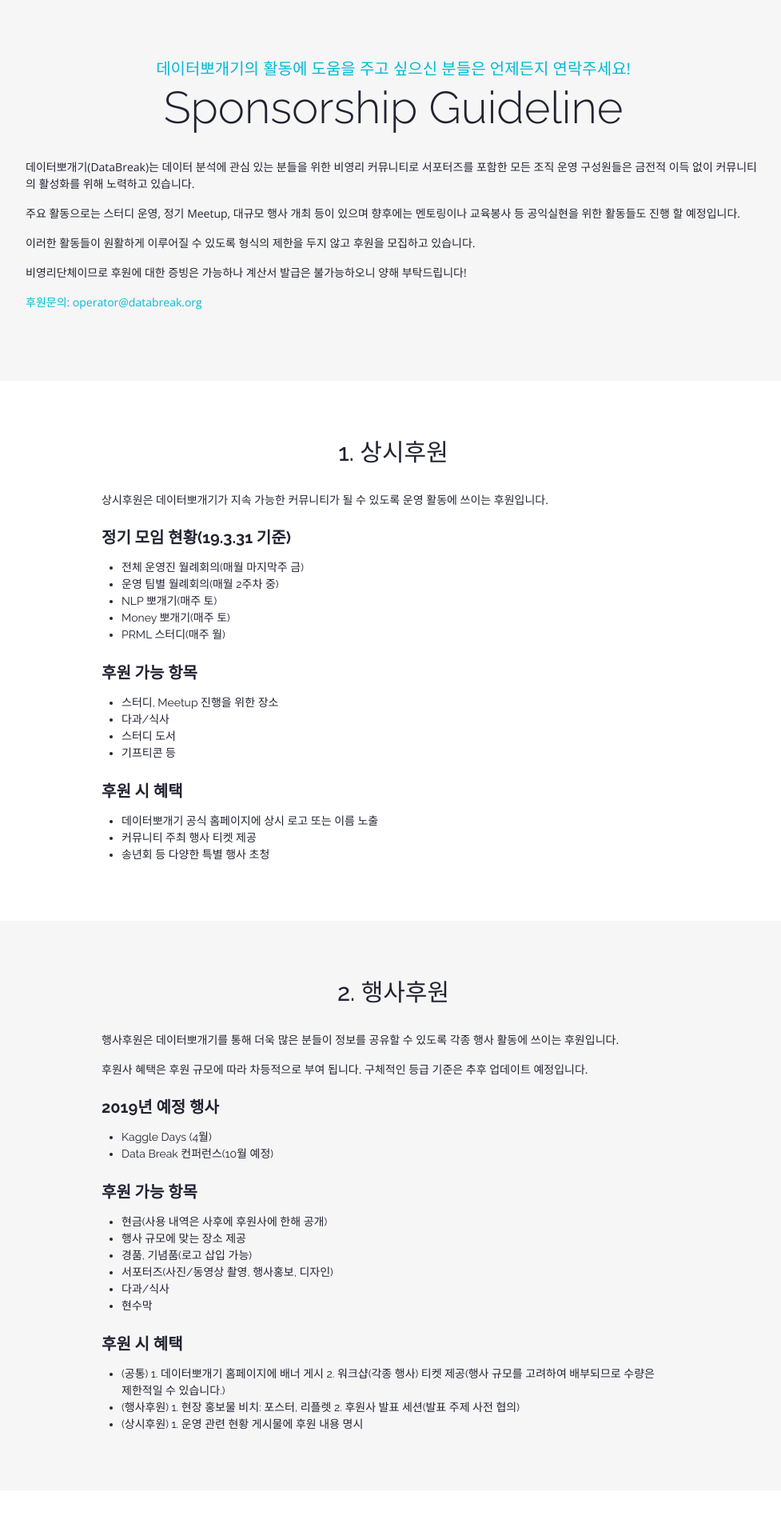
After one commit to lynn-hong/kagglebreak, a Django app: page /sponsor/ in a window 1280 px wide. The commit adds this page. Shown: the part 287-2207 px from the top of the page at 80% size, without its empty margins (148-1125 px from the left). Run offline with Django 3.2, Linux system fonts and the light colour scheme; data that the repository does not hold is empty; parts of the project's set-up code (start-up, migrations or seed data) failed here and were passed over; some libraries are stand-ins or nearby versions.

Commit message:
스폰서십 페이지 추가, 리스트 디자인 요소 추가(#36)

```diff
--- a/website/static/css/my.css
+++ b/website/static/css/my.css
@@ -1,11 +1,9 @@
 th, td {
     padding: 15px;
 }
-
 .competition_table{
     font-size: 18px;
 }
-
 .header-opacity:before{
     content: '';
     position: absolute;
@@ -15,3 +13,16 @@
     bottom: 0;
     background: rgba(0,0,0,0.5);
 }
+.mylist {
+    list-style: disc;
+    font-size: 14px;
+    padding: 0 25px;
+}
+.padding_short {
+    padding-top: 4.5rem;
+    padding-bottom: 4.5rem;
+}
+.title-h4 {
+    margin: 25px 0 15px 0;
+    font-weight: bold;
+}
--- /dev/null
+++ b/website/templates/website/sponsor_detail.html
@@ -0,0 +1,137 @@
+{% extends "website/base.html" %}
+{% load staticfiles %}
+
+{% block page_content %}
+
+<!--page Header-->
+<section class="page-header parallaxie padding_top center-block header-opacity"
+         style="padding-top: 4.5rem;
+                background: url({% static 'images/kagglebreak/sponsor_detail2.jpg' %}) no-repeat;
+                background-size: cover;">
+   <div class="container">
+      <div class="row">
+         <div class="col-sm-12">
+            <div class="page-titles text-center">
+               <h2 class="whitecolor font-light bottom30">Sponsor</h2>
+               <ul class="breadcrumb justify-content-center">
+                 <li class="breadcrumb-item"><a href="{% url 'index' %}">Home</a></li>
+                 <li class="breadcrumb-item active" aria-current="page">Sponsor</li>
+               </ul>
+            </div>
+         </div>
+      </div>
+   </div>
+</section>
+<!--page Header ends-->
+
+<!-- Sponsorship guideline -->
+<section id="sponsorship" class="padding padding_short bglight">
+ <div class="container">
+    <div class="row">
+       <div class="col-md-8 offset-md-2 col-sm-12 text-center">
+          <div class="heading-title wow fadeInUp" data-wow-delay="150ms">
+             <span>데이터뽀개기의 활동에 도움을 주고 싶으신 분들은 언제든지 연락주세요!</span>
+             <h2 class="darkcolor bottom30">Sponsorship Guideline</h2>
+          </div>
+       </div>
+    </div>
+    <div class="row">
+       <div class="col-md-10 offset-md-1 col-sm-12 darkcolor wow fadeInUp" data-wow-delay="150ms">
+         <p>데이터뽀개기(DataBreak)는 데이터 분석에 관심 있는 분들을 위한 비영리 커뮤니티로
+            서포터즈를 포함한 모든 조직 운영 구성원들은 금전적 이득 없이 커뮤니티의 활성화를 위해 노력하고 있습니다.</p>
+         <p>주요 활동으로는 스터디 운영, 정기 Meetup, 대규모 행사 개최 등이 있으며
+            향후에는 멘토링이나 교육봉사 등 공익실현을 위한 활동들도 진행 할 예정입니다.</p>
+         <p>이러한 활동들이 원활하게 이루어질 수 있도록 형식의 제한을 두지 않고 후원을 모집하고 있습니다.</p>
+         <p>비영리단체이므로 후원에 대한 증빙은 가능하나 계산서 발급은 불가능하오니 양해 부탁드립니다!</p>
+          <p style="color: #00bcd4">후원문의: operator@databreak.org</p>
+       </div>
+    </div>
+ </div>
+</section>
+<!-- Competitions ends-->
+
+<section class="padding padding_short">
+ <div class="container">
+    <div class="row">
+       <div class="col-md-8 offset-md-2 col-sm-12 text-center">
+          <div class="heading-title wow fadeInUp" data-wow-delay="150ms">
+            <h3 class="darkcolor bottom30">1. 상시후원</h3>
+          </div>
+       </div>
+    </div>
+    <div class="row">
+       <div class="col-md-8 offset-md-2 col-sm-12 darkcolor wow fadeInUp" data-wow-delay="150ms">
+          <p>상시후원은 데이터뽀개기가 지속 가능한 커뮤니티가 될 수 있도록 운영 활동에 쓰이는 후원입니다.</p>
+          <h4 class="title-h4">정기 모임 현황(19.3.31 기준)</h4>
+          <ul class="mylist">
+             <li>전체 운영진 월례회의(매월 마지막주 금)</li>
+             <li>운영 팀별 월례회의(매월 2주차 중)</li>
+             <li>NLP 뽀개기(매주 토)</li>
+             <li>Money 뽀개기(매주 토)</li>
+             <li>PRML 스터디(매주 월)</li>
+          </ul>
+
+          <h4 class="title-h4">후원 가능 항목</h4>
+          <ul class="mylist">
+             <li>스터디, Meetup 진행을 위한 장소</li>
+             <li>다과/식사</li>
+             <li>스터디 도서</li>
+             <li>기프티콘 등</li>
+          </ul>
+
+          <h4 class="title-h4">후원 시 혜택</h4>
+          <ul class="mylist">
+             <li>데이터뽀개기 공식 홈페이지에 상시 로고 또는 이름 노출</li>
+             <li>커뮤니티 주최 행사 티켓 제공</li>
+             <li>송년회 등 다양한 특별 행사 초청</li>
+          </ul>
+
+       </div>
+    </div>
+ </div>
+</section>
+
+<section class="padding bglight padding_short">
+ <div class="container">
+    <div class="row">
+       <div class="col-md-8 offset-md-2 col-sm-12 text-center">
+          <div class="heading-title wow fadeInUp" data-wow-delay="150ms">
+            <h3 class="darkcolor bottom30">2. 행사후원</h3>
+          </div>
+       </div>
+    </div>
+    <div class="row">
+       <div class="col-md-8 offset-md-2 col-sm-12 darkcolor wow fadeInUp" data-wow-delay="150ms">
+          <p>행사후원은 데이터뽀개기를 통해 더욱 많은 분들이 정보를 공유할 수 있도록 각종 행사 활동에 쓰이는 후원입니다.</p>
+          <p>후원사 혜택은 후원 규모에 따라 차등적으로 부여 됩니다. 구체적인 등급 기준은 추후 업데이트 예정입니다.</p>
+          <h4 class="title-h4">2019년 예정 행사</h4>
+          <ul class="mylist">
+             <li>Kaggle Days (4월)</li>
+             <li>Data Break 컨퍼런스(10월 예정)</li>
+          </ul>
+
+          <h4 class="title-h4">후원 가능 항목</h4>
+          <ul class="mylist">
+             <li>현금(사용 내역은 사후에 후원사에 한해 공개)</li>
+             <li>행사 규모에 맞는 장소 제공</li>
+             <li>경품, 기념품(로고 삽입 가능)</li>
+             <li>서포터즈(사진/동영상 촬영, 행사홍보, 디자인)</li>
+             <li>다과/식사</li>
+             <li>현수막</li>
+          </ul>
+
+          <h4 class="title-h4">후원 시 혜택</h4>
+          <ul class="mylist">
+             <li>(공통) 1. 데이터뽀개기 홈페이지에 배너 게시 2. 워크샵(각종 행사) 티켓 제공(행사 규모를 고려하여 배부되므로 수량은 제한적일 수 있습니다.)</li>
+             <li>(행사후원) 1. 현장 홍보물 비치: 포스터, 리플렛 2. 후원사 발표 세션(발표 주제 사전 협의)</li>
+             <li>(상시후원) 1. 운영 관련 현황 게시물에 후원 내용 명시</li>
+          </ul>
+       </div>
+    </div>
+ </div>
+</section>
+
+
+
+
+{% endblock %}
--- a/website/urls.py
+++ b/website/urls.py
@@ -8,6 +8,7 @@
     url(r'^activity/$', views.IndexActivity.as_view(), name='activity'),
     url(r'^activity/(?P<a_id>\d+)/$', views.each_activity, name="each_activity"),
     url(r'^archive/$', views.IndexArchive.as_view(), name='archive'),
+    url(r'^sponsor/$', views.IndexSponsor.as_view(), name="sponsor"),
     url(r'^databreak2018/$', views.IndexDatabreak2018.as_view(), name='databreak2018'),
     url(r'^databreak2018/coc/$', views.IndexCoC.as_view(), name="coc"),
     url(r'^databreak2018/speech/(?P<pk>\d+)/$', views.speech, name="speech"),
```
